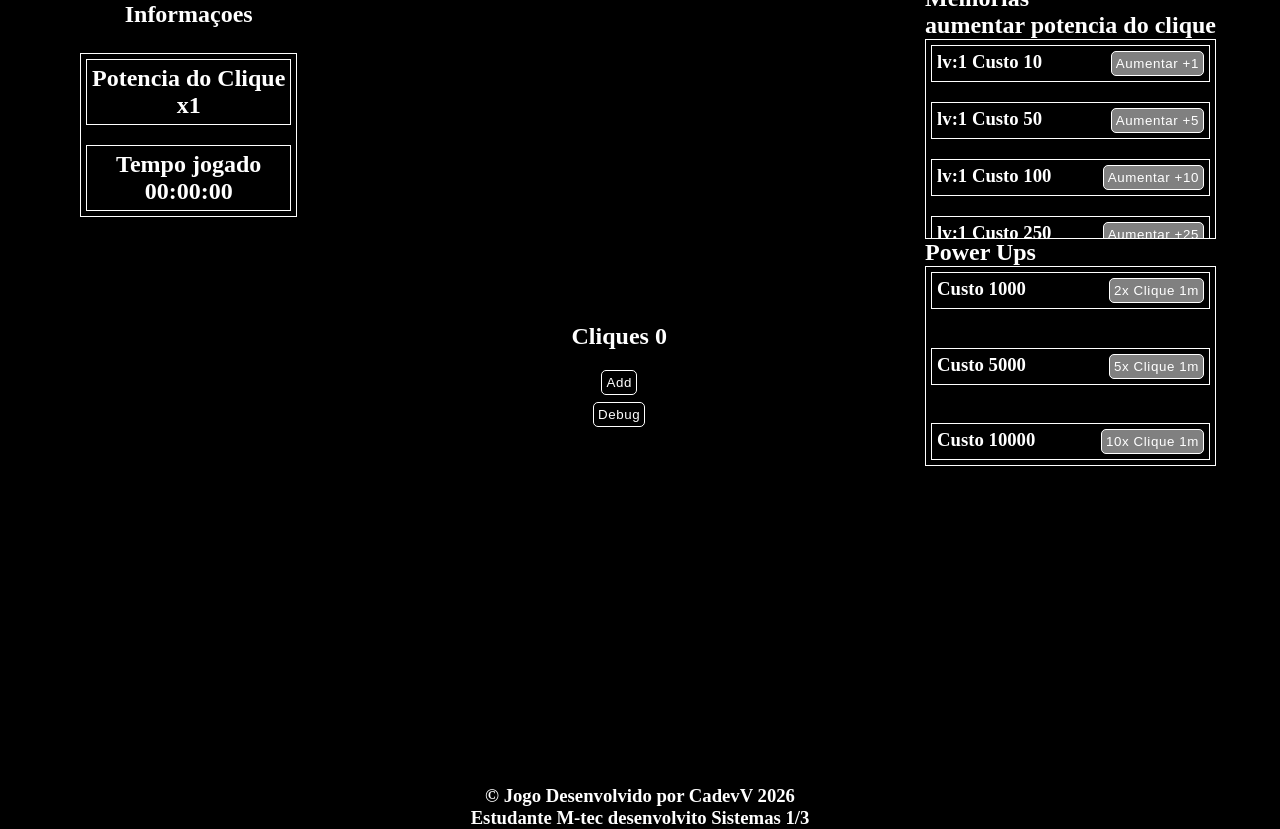
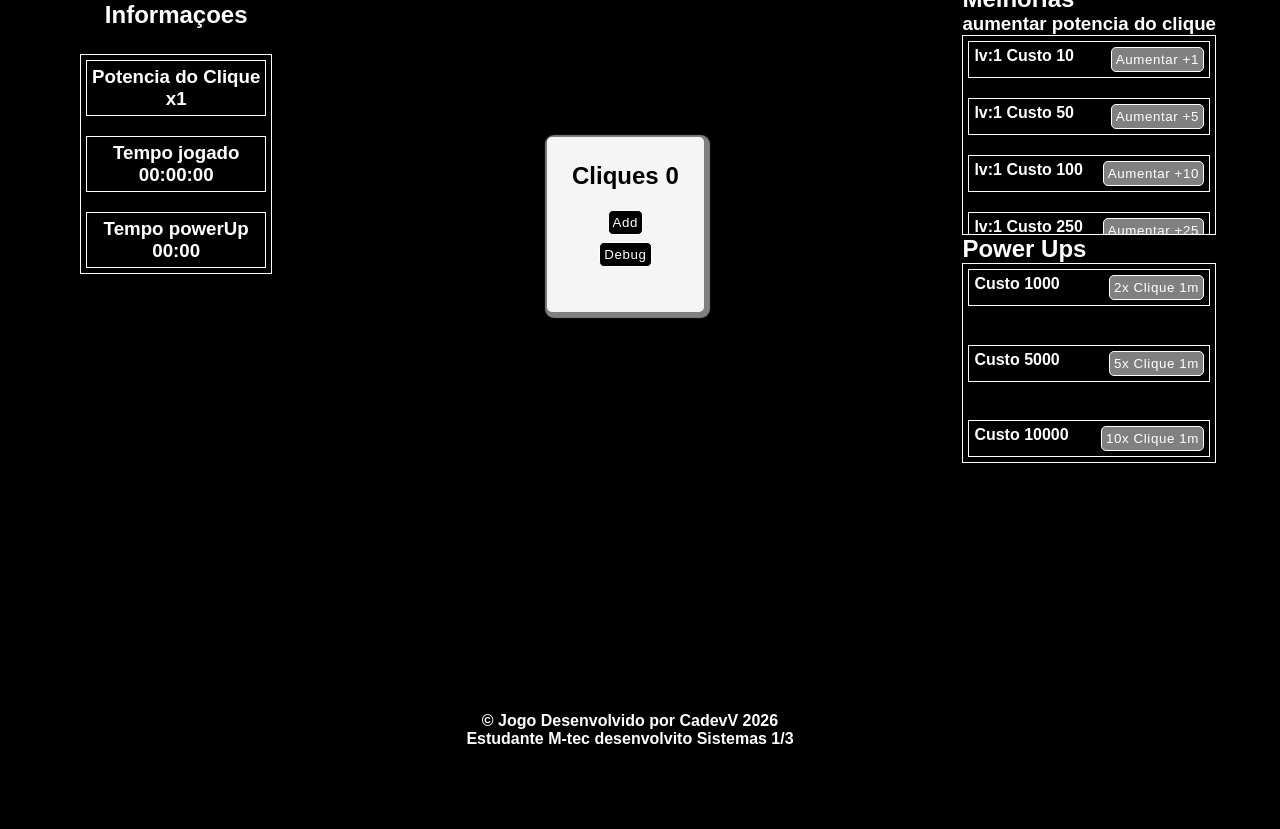
Before and after one commit to CadevV/Game-Cliquer-v1, a plain HTML site: page index.html in a window 1280 px wide. Shown: the part 52-881 px from the top of the page. After the commit the page ends 800 px from the top, so only its background shows below. Drawn offline with Linux system fonts and the light colour scheme.

Commit message:
Melhorias na UI: novos estilos, layout otimizado e elementos adicionais

```diff
--- a/css/style.css
+++ b/css/style.css
@@ -15,6 +15,8 @@
 body{
     background: var(--background);
     color: var(--texto);
+    height: 100vh;
+    font-family: Arial, Helvetica, sans-serif;
 }
 
 header{
@@ -23,15 +25,12 @@ header{
 
 main{
     display: flex;
-    justify-content: center;
     width: 90%;
     margin: auto;
-    align-items: center;
 }
 
 .informacoesClique{
     padding: 1rem;
-    height: 100vh;
     display: flex;
     gap: 25px;
     flex-direction: column;
@@ -55,9 +54,13 @@ main{
 .containerClique{
     display: flex;
     flex-direction: column;
-    justify-content: center;
     margin: auto;
     align-items: center;
+    background: #f5f5f5;
+    padding: 25px;
+    border-radius: 5px;
+    box-shadow: 2px 2px 1px 4px var(--btnFalse);
+    color: var(--background);
 }
 
 .boxBtn{
@@ -85,6 +88,7 @@ main{
     border: 3px white double;
     background: rgb(20, 20, 20);
     flex-direction: column;
+    color: var(--texto);
 }
 
 .compravel{
@@ -101,16 +105,17 @@ main{
     background: var(--indisponivel);
 }
 
-.containerMelhorias{
-    height: 100vh;
-}
-
 .melhorias{
     display: flex;
     flex-direction: column;
     gap: 20px;
     overflow-y: scroll;
     height: 200px;
+    margin: 0px auto;
+}
+
+.melhorias::-webkit-scrollbar{
+    display: none;
 }
 
 .containerMelhorias div{
@@ -122,6 +127,9 @@ main{
 
 footer{
     text-align: center;
+    position: absolute;
+    bottom: 0;
+    right: 38%;
 }
 
 .hidden{
--- a/index.html
+++ b/index.html
@@ -3,32 +3,35 @@
 <head>
     <meta charset="UTF-8">
     <meta name="viewport" content="width=device-width, initial-scale=1.0">
-    <title>Contador</title>
+    <title>Clicker</title>
     <link rel="stylesheet" href="css/style.css">
 </head>
 <body>
 
     <header>
-        <h1>Jogo de cliques wow</h1>
+        <h1>Generic Clicker</h1>
     </header>
 
     <main>
         <section class="informacoesClique">
-            <h1>Informaçoes</h1>
+            <h2>Informaçoes</h2>
 
             <div class="informacoes">
                 <div>
-                    <h2>Potencia do Clique <br> x<span id="infoClique">1</span></h2>
+                    <h3>Potencia do Clique <br> x<span id="infoClique">1</span></h3>
                 </div>
                 <div>
-                    <h2>Tempo jogado <br> <span id="infoTempo">00:00:00</span></h2>
+                    <h3>Tempo jogado <br> <span id="infoTempo">00:00:00</span></h3>
+                </div>
+                <div>
+                    <h3>Tempo powerUp <br> <span id="infoTempoPowerUp">00:00</span></h3>
                 </div>
             </div>
 
         </section>
 
         <section class="containerClique">
-            <h1>Cliques <span id="cliques">0</span></h1>
+            <h2>Cliques <span id="cliques">0</span></h2>
 
             <div class="boxBtn">
                 <button id="add" class="btns">Add</button>
@@ -50,38 +53,38 @@
         </section>
 
         <section class="containerMelhorias">
-            <h1>Melhorias</h1>
+            <h2>Melhorias</h2>
 
-            <h2>aumentar potencia do clique</h2>
+            <h3>aumentar potencia do clique</h3>
 
             <div class="melhorias">
                 <div>
-                    <h3>lv:<span class="level">1</span> Custo <span class="valor">10</span></h3>
+                    <h4>lv:<span class="level">1</span> Custo <span class="valor">10</span></h4>
                     <button class="btns btnUp">Aumentar +1</button>
                 </div>
 
                 <div>
-                    <h3>lv:<span class="level">1</span> Custo <span class="valor">50</span></h3>
+                    <h4>lv:<span class="level">1</span> Custo <span class="valor">50</span></h4>
                     <button class="btns btnUp">Aumentar +5</button>
                 </div>
 
                 <div>
-                    <h3>lv:<span class="level">1</span> Custo <span class="valor">100</span></h3>
+                    <h4>lv:<span class="level">1</span> Custo <span class="valor">100</span></h4>
                     <button class="btns btnUp">Aumentar +10</button>
                 </div>
 
                 <div>
-                    <h3>lv:<span class="level">1</span> Custo <span class="valor">250</span></h3>
+                    <h4>lv:<span class="level">1</span> Custo <span class="valor">250</span></h4>
                     <button class="btns btnUp">Aumentar +25</button>
                 </div>
 
                 <div>
-                    <h3>lv:<span class="level">1</span> Custo <span class="valor">500</span></h3>
+                    <h4>lv:<span class="level">1</span> Custo <span class="valor">500</span></h4>
                     <button class="btns btnUp">Aumentar +50</button>
                 </div>
 
                 <div>
-                    <h3>lv:<span class="level">1</span> Custo <span class="valor">1000</span></h3>
+                    <h4>lv:<span class="level">1</span> Custo <span class="valor">1000</span></h4>
                     <button class="btns btnUp">Aumentar +100</button>
                 </div>
             </div>
@@ -90,17 +93,17 @@
 
             <div class="melhorias">
                 <div>
-                    <h3>Custo <span class="valorPower">0</span></h3>
+                    <h4>Custo <span class="valorPower">0</span></h4>
                     <button class="btns btnPowerUp">2x Clique 1m</button>
                 </div>
 
                 <div>
-                    <h3>Custo <span class="valorPower">0</span></h3>
+                    <h4>Custo <span class="valorPower">0</span></h4>
                     <button class="btns btnPowerUp">5x Clique 1m</button>
                 </div>
 
                 <div>
-                    <h3>Custo <span class="valorPower">0</span></h3>
+                    <h4>Custo <span class="valorPower">0</span></h4>
                     <button class="btns btnPowerUp">10x Clique 1m</button>
                 </div>
             </div>
@@ -109,10 +112,10 @@
     </main>
 
     <footer>
-        <h3>
+        <h4>
             &copy Jogo Desenvolvido por CadevV 2026<br>
             Estudante M-tec desenvolvito Sistemas 1/3
-        </h3>
+        </h4>
     </footer>
 
     <script src="js/script.js"></script>
--- a/js/script.js
+++ b/js/script.js
@@ -8,6 +8,8 @@ const level = document.querySelectorAll('.level')
 const btnUp = document.querySelectorAll('.btnUp')
 const btnPowerUp = document.querySelectorAll('.btnPowerUp')
 const infoClique = document.querySelector('#infoClique')
+const infoTempo = document.querySelector('#infoTempo')
+const infoTempoPowerUp = document.querySelector('#infoTempoPowerUp')
 
 const btnDebug = document.getElementById('debug')
 const menuDebug = document.getElementById('menuDebug')
@@ -106,7 +108,7 @@ const powerUp10x = {
 const powerUps = [
     powerUp2x,
     powerUp5x,
-    powerUp10x
+    powerUp10x,
 ]
 
 
@@ -148,6 +150,10 @@ function atualizarBotoes() {
     })
 }
 
+function poderClick(){
+    return jogador.multi * jogador.bonus
+}
+
 function comprarMulti(melhoria){
 
     if(jogador.click >= melhoria.valor){
@@ -175,6 +181,7 @@ function compraPowerUp(powerUp){
 
             powerUps.forEach(element =>{
                 btnPowerUp[element.lugar].classList.add('indisponivel')
+                btnPowerUp[element.lugar].disabled = true;
             })
 
             atualizarTudo()
@@ -184,6 +191,7 @@ function compraPowerUp(powerUp){
 
                 powerUps.forEach(element =>{
                     btnPowerUp[element.lugar].classList.remove('indisponivel')
+                    btnPowerUp[element.lugar].disabled = false;
                 })
 
                 atualizarTudo()
@@ -195,7 +203,7 @@ function compraPowerUp(powerUp){
 
 function adicionar(){
 
-    jogador.click += jogador.multi * jogador.bonus
+    jogador.click += poderClick()
 
     atualizarTudo()
 }
@@ -211,9 +219,11 @@ function ativarDebug(){
 }
 
 function remover(){
-    jogador.click--
+    if(jogador.click > 0){
+        jogador.click--
 
-    atualizarTudo()
+        atualizarTudo()
+    }
 }
 
 function resetar(){
```
